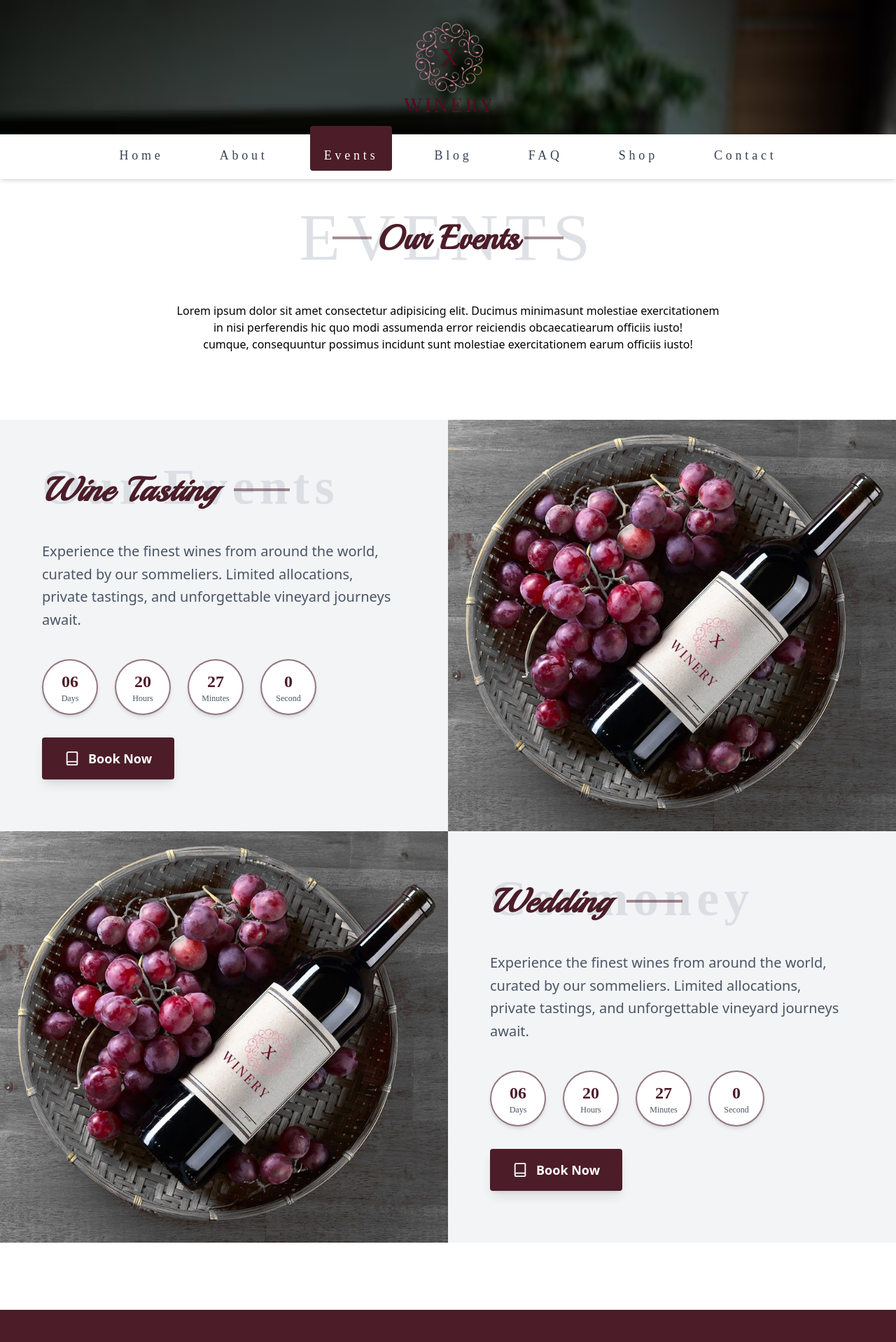
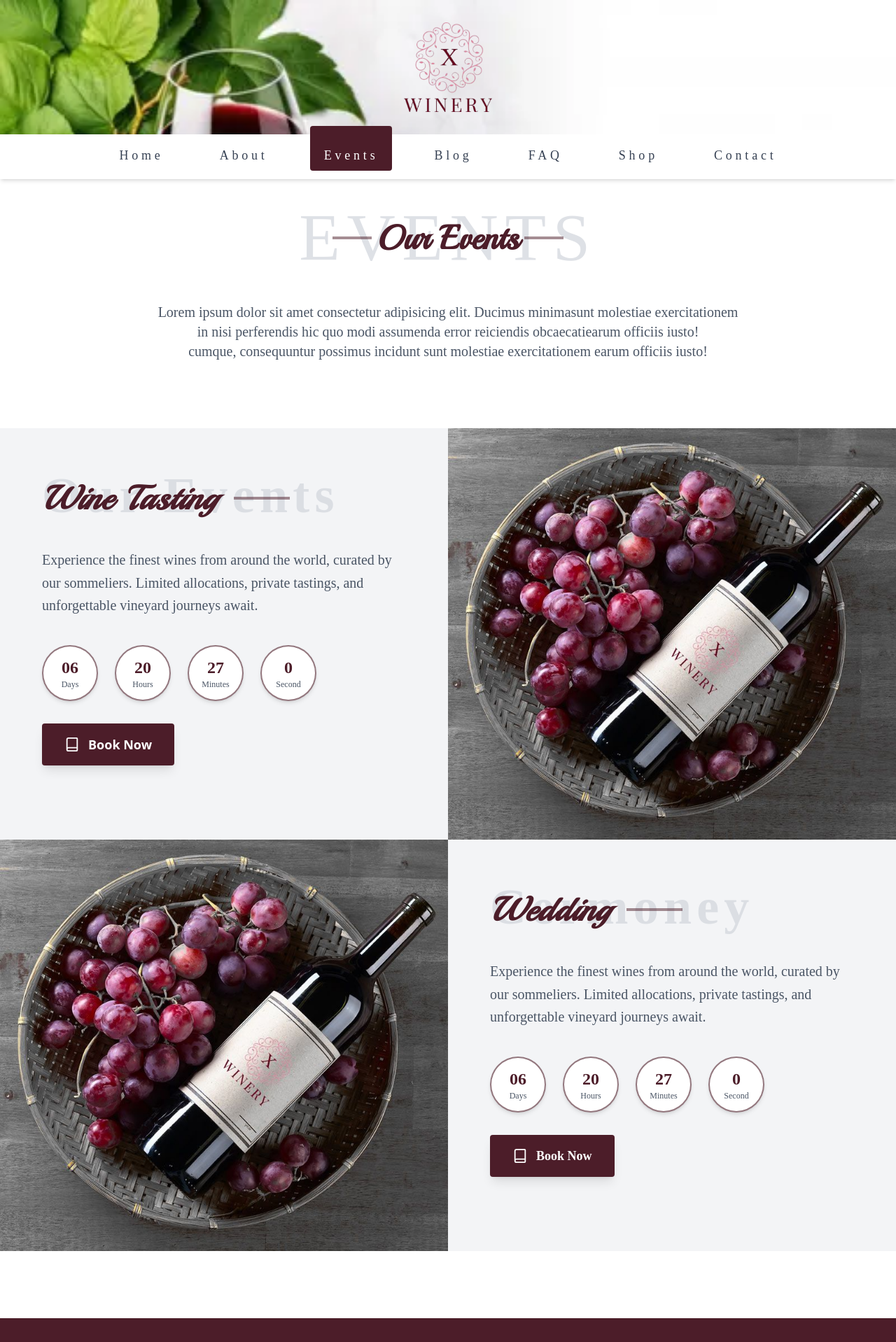
Before and after one commit to laksamba/winery, a React (Vite) app: page /events in a window 1280 px wide. Shown: the top 1918 px of the page at 70% size. Built offline with nearby package versions, Linux system fonts and the light colour scheme.

Commit message:
adjust fonts and responsiveness

```diff
--- a/src/Pages/Contact.jsx
+++ b/src/Pages/Contact.jsx
@@ -23,7 +23,7 @@ const Contact = () => {
           </h3>
         </div>
         <div className="text-center">
-          <p className="mt-4 text-lg text-[#4c1d29] max-w-2xl mx-auto">
+          <p className="mt-4 lg:text-xl text-gray-500 max-w-2xl mx-auto">
             We'd love to hear from you. Our team is here to help with inquiries,
             wine recommendations, and event bookings.
           </p>
@@ -108,7 +108,7 @@ const Contact = () => {
                 <div className="inline-flex items-center justify-center w-14 h-14 bg-white rounded-full mb-4">
                   <item.icon className="w-7 h-7 text-[#4c1d29]" />
                 </div>
-                <h3 className="text-sm font-semibold text-white uppercase tracking-wider mb-2">
+                <h3 className="text-sm font-semibold font-[playfair] text-white uppercase tracking-wider mb-2">
                   {item.title}
                 </h3>
                 <p className="text-white whitespace-pre-line text-sm leading-relaxed">
--- a/src/Pages/ShopPage.jsx
+++ b/src/Pages/ShopPage.jsx
@@ -30,7 +30,7 @@ export default function ShopPage() {
         <div className="relative max-w-7xl mx-auto px-6 lg:px-8">
           {/* Header */}
           <div className="text-center mb-16">
-            <h1 className="text-5xl md:text-6xl font-bold font-[Playfair] text-[#4c1d29] tracking-wider">
+            <h1 className="text-4xl md:text-6xl font-bold font-[Playfair] text-[#4c1d29] tracking-wider">
               THE WINE COLLECTION
             </h1>
           </div>
@@ -52,7 +52,7 @@ export default function ShopPage() {
               <select
                 value={filterType}
                 onChange={(e) => setFilterType(e.target.value)}
-                className="px-8 py-4 bg-[#4c1d29] backdrop-blur-sm rounded-full border border-[#4c1d29] focus:border-[#4c1d29] focus:outline-none text-white font-medium cursor-pointer transition-all"
+                className="px-8 py-4 bg-[#4c1d29] font-[playfair] backdrop-blur-sm rounded-full border border-[#4c1d29] focus:border-[#4c1d29] focus:outline-none text-white font-medium cursor-pointer transition-all"
               >
                 <option value="all">All Wines</option>
                 <option value="Red Wine">Red</option>
@@ -102,7 +102,7 @@ export default function ShopPage() {
                       e.stopPropagation();
                       setSelectedWine(wine);
                     }}
-                    className="px-8 py-3 bg-transparent border-2 border-[#4c1d29] text-[#4c1d29] rounded-full hover:bg-[#4c1d29] hover:text-white transition-all font-medium"
+                    className="px-8 py-3 bg-transparent font-[playfair] border-2 border-[#4c1d29] text-[#4c1d29] rounded-full hover:bg-[#4c1d29] hover:text-white transition-all font-medium"
                   >
                     View Details
                   </button>
--- a/src/components/AboutUsUI/OurStory.jsx
+++ b/src/components/AboutUsUI/OurStory.jsx
@@ -3,7 +3,7 @@ import image from "../../assets/Images/wineHistory.png";
 
 const OurStory = () => {
   return (
-    <div className="  ">
+    <div className=" my-20 ">
       <div className=" text-center my-9 ">
         <h2 className="md:text-[6rem] text-[3.5rem] font-[Playfair]  text-gray-300 tracking-[0.2em] mb-0 leading-none opacity-70">
           HISTORY
--- a/src/components/Eventcomponents/Event.jsx
+++ b/src/components/Eventcomponents/Event.jsx
@@ -24,7 +24,7 @@ const Event = () => {
           </h3>
         </div>
         <div className="flex justify-center items-center">
-          <p className="line-clamp-3 w-full text-center">
+          <p className="line-clamp-3 w-full lg:text-xl  font-[playfair] text-gray-600  text-center">
             Lorem ipsum dolor sit amet consectetur adipisicing elit. Ducimus
             minimasunt molestiae exercitationem <br />
             in nisi perferendis hic quo modi assumenda error reiciendis
@@ -55,7 +55,7 @@ const Event = () => {
               </div>
             </h3>
 
-            <p className="text-lg lg:text-xl text-gray-600 leading-relaxed max-w-lg mx-auto lg:mx-0 mb-10">
+            <p className="text-lg lg:text-xl font-[playfair] text-gray-600 leading-relaxed max-w-lg mx-auto lg:mx-0 mb-10">
               Experience the finest wines from around the world, curated by our
               sommeliers. Limited allocations, private tastings, and
               unforgettable vineyard journeys await.
@@ -121,7 +121,7 @@ const Event = () => {
             </h3>
 
 
-            <p className="text-lg lg:text-xl text-gray-600 leading-relaxed max-w-lg mx-auto lg:mx-0 mb-10">
+            <p className="text-lg font-[playfair] lg:text-xl text-gray-600 leading-relaxed max-w-lg mx-auto lg:mx-0 mb-10">
               Experience the finest wines from around the world, curated by our
               sommeliers. Limited allocations, private tastings, and
               unforgettable vineyard journeys await.
@@ -143,7 +143,7 @@ const Event = () => {
             <div className="flex justify-center lg:justify-start">
               <Link
                 to="/join"
-                className="inline-flex items-center gap-3 px-6 md:px-8 py-4 bg-[#4c1d29] text-white font-bold text-lg rounded-sm hover:bg-[#84293e] transition-all hover:scale-105 shadow-lg"
+                className="inline-flex items-center gap-3 font-[playfair] px-6 md:px-8 py-4 bg-[#4c1d29] text-white font-bold text-lg rounded-sm hover:bg-[#84293e] transition-all hover:scale-105 shadow-lg"
               >
                 <Book size={22} />
                 Book Now
--- a/src/components/Eventcomponents/EventCard.jsx
+++ b/src/components/Eventcomponents/EventCard.jsx
@@ -71,7 +71,7 @@ const EventCard = () => {
 
             <span className="text-sm opacity-80 block my-3">{items.date}</span>
 
-            <p className="text-base line-clamp-2  leading-relaxed my-4">
+            <p className="text-base line-clamp-2 text-gray-600 font-[playfair] leading-relaxed my-4">
               {items.description}
             </p>
 
--- a/src/components/Navbar.jsx
+++ b/src/components/Navbar.jsx
@@ -2,7 +2,7 @@ import React, { useState } from "react";
 import { Link, useLocation } from "react-router-dom";
 import { Menu, X } from "lucide-react";
 import logo from "../assets/Images/logo.png";
-import banner from '../assets/Images/wine.avif'
+import banner from '../assets/Images/banner.png'
 
 const Navbar = () => {
   const [isMenuOpen, setIsMenuOpen] = useState(false);
@@ -21,23 +21,23 @@ const Navbar = () => {
   ];
 
   return (
-    <nav className="bg-cover shadow-md  top-0 left-0 w-full z-50" style={{backgroundImage:`url(${banner})`}}>
+    <nav className=" shadow-md  bg-cover top-0 left-0 right-0  " style={{backgroundImage:`url(${banner})`}}>
       {/* Logo Section */}
       <div className="flex justify-center md:py-8 py-4">
-        <img src={logo} loading="lazy" alt="logo" className="md:h-32 h-20" />
+        <img src={logo} loading="lazy" alt="logo" className="md:h-32 h-20 " />
       </div>
 
       {/* Navigation Bar */}
       <div className="relative  bg-white md:mx-auto flex justify-end px-4  md:justify-center items-center">
         {/* Desktop Links */}
-        <div className="hidden md:flex  space-x-10  font-[playfair] ">
+        <div className="hidden md:flex  gap-0 lg:space-x-10  font-[playfair] ">
           {navItems.map((item, index) => {
             const isActive = location.pathname === item.path;
             return (
               <Link
                 key={index}
                 to={item.path}
-                className={`relative  rounded-sm -top-3 text-lg md:text-md  tracking-[0.3rem]  transition duration-200 pt-7 pb-2 px-5 ${
+                className={`relative  rounded-sm -top-3 text-lg md:text-md  md:tracking-[0.3rem] tracking-wider  transition duration-200 pt-7 pb-2 px-5 ${
                   isActive
                     ? "bg-[#4c1d29] text-white "
                     : "text-gray-700 hover:text-blue-600"
--- a/src/components/shopcomponents/ProductCard.jsx
+++ b/src/components/shopcomponents/ProductCard.jsx
@@ -10,7 +10,7 @@ export default function ProductCard({ wine, onClose }) {
       onClick={onClose}
     >
       <div
-        className="relative bg-white rounded-3xl shadow-2xl max-w-5xl w-full h-auto md:h-screen my-8 overflow-hidden"
+        className="relative bg-white rounded-3xl shadow-2xl max-w-5xl w-full h-full md:h-screen my-8 overflow-hidden"
         onClick={(e) => e.stopPropagation()}
       >
         {/* Close button */}
@@ -23,11 +23,11 @@ export default function ProductCard({ wine, onClose }) {
 
         <div className="grid md:grid-cols-2 h-full">
           {/* Image Section */}
-          <div className="relative bg-gray-100 h-[300px] md:h-full">
+          <div className="relative  h-full  md:h-full">
             <img
               src={wine.image}
               alt={wine.name}
-              className="w-full h-full object-cover"
+              className="w-full  h-full object-cover"
             />
 
             {wine.bestseller && (
@@ -68,7 +68,7 @@ export default function ProductCard({ wine, onClose }) {
 
             {/* Type Badge */}
             <div>
-              <span className="inline-block px-4 py-2 bg-[#4c1d29] text-white rounded-full text-xs md:text-sm font-semibold">
+              <span className="inline-block px-4 py-2 font-[playfair] bg-[#4c1d29] text-white rounded-full text-xs md:text-sm font-semibold">
                 {wine.type}
               </span>
             </div>
```
Also changed, not shown: src/assets/Images/banner.png (added).
